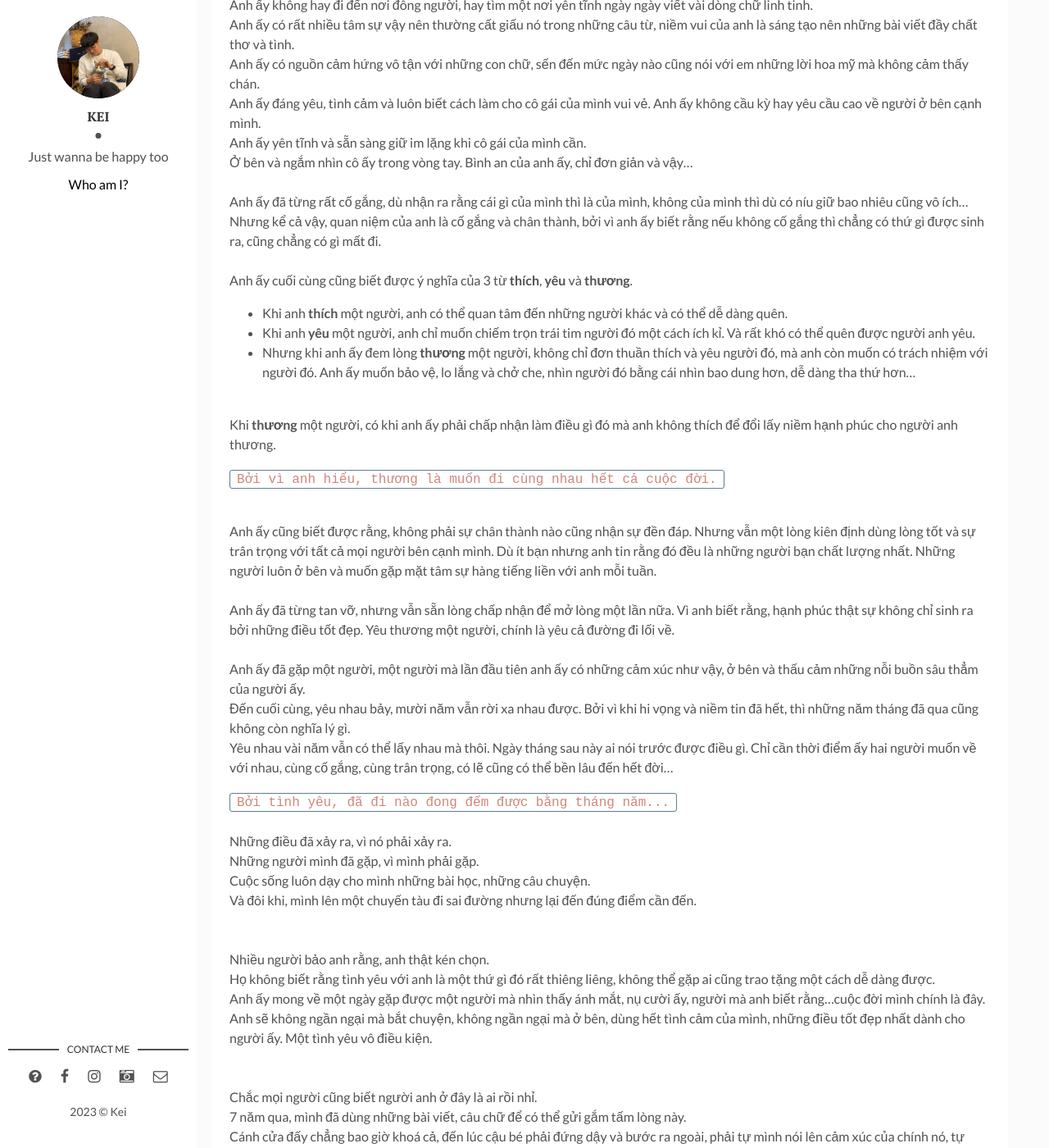
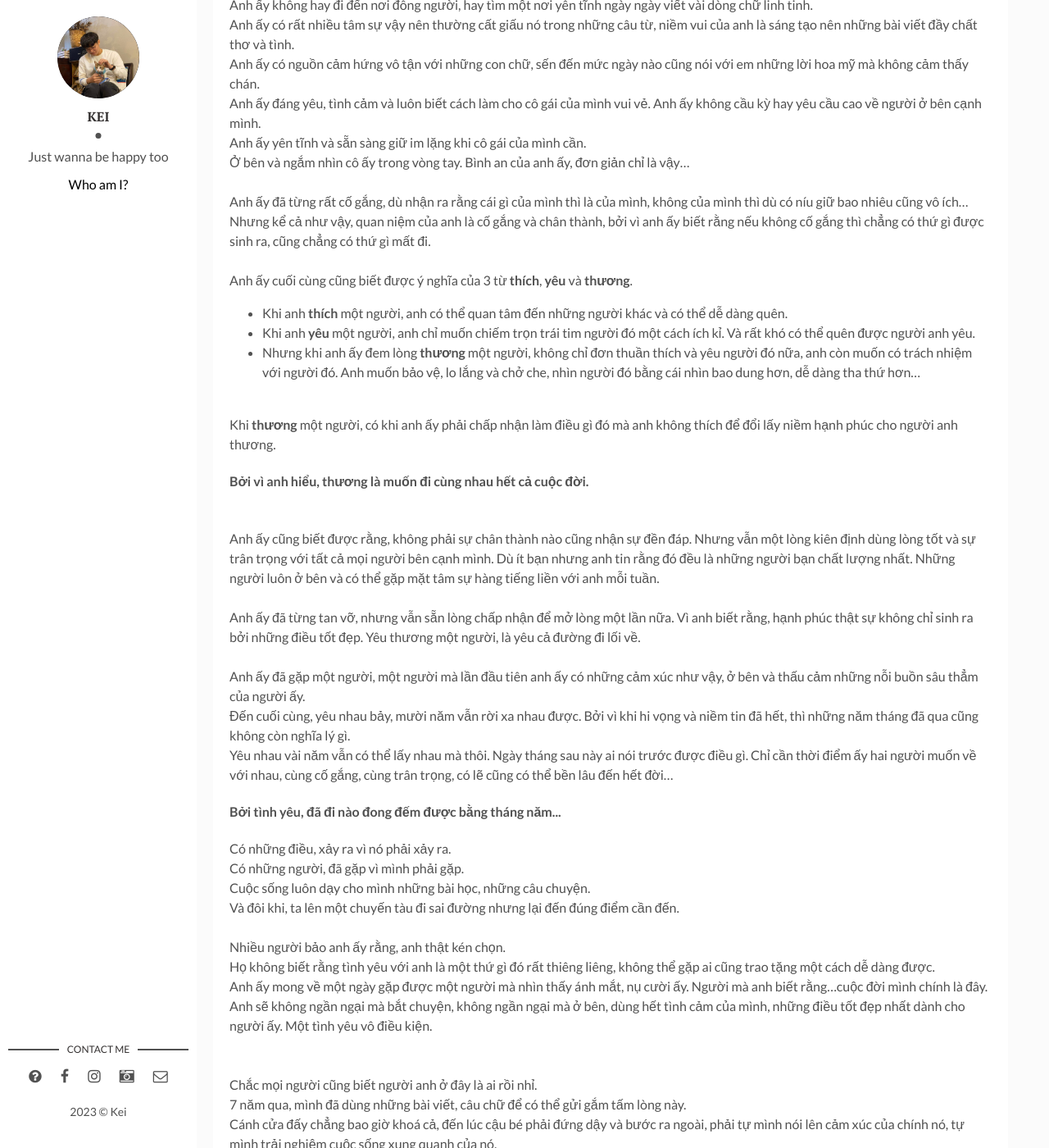
Before and after one commit to keiblog/keiblog, a Jekyll site: the page built from _posts/2023-01-19-the-beginning.md, in a window 1280 px wide and 1400 px high, scrolled down 885 px. Shown: the whole window at 82% size. Built offline with Jekyll 4.4.1, drawn with Linux system fonts in a browser that asks for light colours; some of the changed text lies outside the part shown.

Commit message:
Final fix 1.0

````diff
--- a/_posts/2023-01-19-the-beginning.md
+++ b/_posts/2023-01-19-the-beginning.md
@@ -25,12 +25,12 @@ Anh ấy đáng yêu, tình cảm và luôn biết cách làm cho cô gái của
 <br>
 Anh ấy yên tĩnh và sẵn sàng giữ im lặng khi cô gái của mình cần.
 <br>
-Ở bên và ngắm nhìn cô ấy trong vòng tay. Bình an của anh ấy, chỉ đơn giản và vậy...
+Ở bên và ngắm nhìn cô ấy trong vòng tay. Bình an của anh ấy, đơn giản chỉ là vậy...
 <br>
 <br>
 Anh ấy đã từng rất cố gắng, dù nhận ra rằng cái gì của mình thì là của mình, không của mình thì dù có níu giữ bao nhiêu cũng vô ích...
 <br>
-Nhưng kể cả vậy, quan niệm của anh là cố gắng và chân thành, bởi vì anh ấy biết rằng nếu không cố gắng thì chẳng có thứ gì được sinh ra, cũng chẳng có gì mất đi.
+Nhưng kể cả như vậy, quan niệm của anh là cố gắng và chân thành, bởi vì anh ấy biết rằng nếu không cố gắng thì chẳng có thứ gì được sinh ra, cũng chẳng có thứ gì mất đi.
 <br>
 <br>
 Anh ấy cuối cùng cũng biết được ý nghĩa của 3 từ **thích**, **yêu** và **thương**.
@@ -39,21 +39,19 @@ Anh ấy cuối cùng cũng biết được ý nghĩa của 3 từ **thích**, *
 <br>
 - Khi anh **yêu** một người, anh chỉ muốn chiếm trọn trái tim người đó một cách ích kỉ. Và rất khó có thể quên được người anh yêu.
 <br>
-- Nhưng khi anh ấy đem lòng **thương** một người, không chỉ đơn thuần thích và yêu người đó, mà anh còn muốn có trách nhiệm với người đó. Anh ấy muốn bảo vệ, lo lắng và chở che, nhìn người đó bằng cái nhìn bao dung hơn, dễ dàng tha thứ hơn…
+- Nhưng khi anh ấy đem lòng **thương** một người, không chỉ đơn thuần thích và yêu người đó nữa, anh còn muốn có trách nhiệm với người đó. Anh muốn bảo vệ, lo lắng và chở che, nhìn người đó bằng cái nhìn bao dung hơn, dễ dàng tha thứ hơn…
 <br>
 <br>
 
 Khi **thương** một người, có khi anh ấy phải chấp nhận làm điều gì đó mà anh không thích để đổi lấy niềm hạnh phúc cho người anh thương.
 <br>
-
-```Bởi vì anh hiểu, thương là muốn đi cùng nhau hết cả cuộc đời.```
-
+<h4>Bởi vì anh hiểu, thương là muốn đi cùng nhau hết cả cuộc đời.</h4>
 <br>
-Anh ấy cũng biết được rằng, không phải sự chân thành nào cũng nhận sự đền đáp. Nhưng vẫn một lòng kiên định dùng lòng tốt và sự trân trọng với tất cả mọi người bên cạnh mình. Dù ít bạn nhưng anh tin rằng đó đều là những người bạn chất lượng nhất. Những người luôn ở bên và muốn gặp mặt tâm sự hàng tiếng liền với anh mỗi tuần.
+Anh ấy cũng biết được rằng, không phải sự chân thành nào cũng nhận sự đền đáp. Nhưng vẫn một lòng kiên định dùng lòng tốt và sự trân trọng với tất cả mọi người bên cạnh mình. Dù ít bạn nhưng anh tin rằng đó đều là những người bạn chất lượng nhất. Những người luôn ở bên và có thể gặp mặt tâm sự hàng tiếng liền với anh mỗi tuần.
 <br>
 <br>
 Anh ấy đã từng tan vỡ, nhưng vẫn sẵn lòng chấp nhận để mở lòng  một lần nữa. Vì anh biết rằng, hạnh phúc thật sự không chỉ sinh ra bởi những điều tốt đẹp.
-Yêu thương một người, chính là yêu cả đường đi lối về.
+Yêu thương một người, là yêu cả đường đi lối về.
 <br>
 <br>
 Anh ấy đã gặp một người, một người mà lần đầu tiên anh ấy có những cảm xúc như vậy, ở bên và thấu cảm những nỗi buồn sâu thẳm của người ấy.
@@ -62,25 +60,21 @@ Anh ấy đã gặp một người, một người mà lần đầu tiên anh
 <br>
 Yêu nhau vài năm vẫn có thể lấy nhau mà thôi. Ngày tháng sau này ai nói trước được điều gì. Chỉ cần thời điểm ấy hai người muốn về với nhau, cùng cố gắng, cùng trân trọng, có lẽ cũng có thể bền lâu đến hết đời...
 <br>
-
-```Bởi tình yêu, đã đi nào đong đếm được bằng tháng năm...```
+<h4>Bởi tình yêu, đã đi nào đong đếm được bằng tháng năm...</h4>
+Có những điều, xảy ra vì nó phải xảy ra.
 <br>
-<br>
-Những điều đã xảy ra, vì nó phải xảy ra.
-<br>
-Những người mình đã gặp, vì mình phải gặp.
+Có những người, đã gặp vì mình phải gặp.
 <br>
 Cuộc sống luôn dạy cho mình những bài học, những câu chuyện.
 <br>
-Và đôi khi, mình lên một chuyến tàu đi sai đường nhưng lại đến đúng điểm cần đến.
+Và đôi khi, ta lên một chuyến tàu đi sai đường nhưng lại đến đúng điểm cần đến.
 <br>
 <br>
-<br>
-Nhiều người bảo anh rằng, anh thật kén chọn.
+Nhiều người bảo anh ấy rằng, anh thật kén chọn.
 <br>
 Họ không biết rằng tình yêu với anh là một thứ gì đó rất thiêng liêng, không thể gặp ai cũng trao tặng một cách dễ dàng được.
 <br>
-Anh ấy mong về một ngày gặp được một người mà nhìn thấy ánh mắt, nụ cười ấy, người mà anh biết rằng...cuộc đời mình chính là đây.
+Anh ấy mong về một ngày gặp được một người mà nhìn thấy ánh mắt, nụ cười ấy. Người mà anh biết rằng...cuộc đời mình chính là đây.
 <br>
 Anh sẽ không ngần ngại mà bắt chuyện, không ngần ngại mà ở bên, dùng hết tình cảm của mình, những điều tốt đẹp nhất dành cho người ấy. Một tình yêu vô điều kiện.
 <br>
@@ -93,8 +87,8 @@ Chắc mọi người cũng biết người anh ở đây là ai rồi nhỉ.
 Cánh cửa đấy chẳng bao giờ khoá cả, đến lúc cậu bé phải đứng dậy và bước ra ngoài, phải tự mình nói lên cảm xúc của chính nó, tự mình trải nghiệm cuộc sống xung quanh của nó.
 <br>
 <br>
-Chặng đường nào rồi cũng đến hồi kết, đây chính là tác phẩm cuối cùng.
+Chặng đường nào rồi cũng đến hồi kết, và đây chính là tác phẩm cuối cùng nơi này.
 <br>
-Cảm ơn mọi người đã ở bên, dõi theo và đồng hành cùng mình. Hẹn gặp lại tại một nơi khác, một chương khác của chính mình.
+Cảm ơn mọi người đã ở bên, dõi theo và đồng hành cùng mình. Hẹn gặp lại tại một nơi khác, một chương khác của đời mình.
 <br>
 <p class='center'>Xin chào và Hẹn gặp lại! </p>
````
